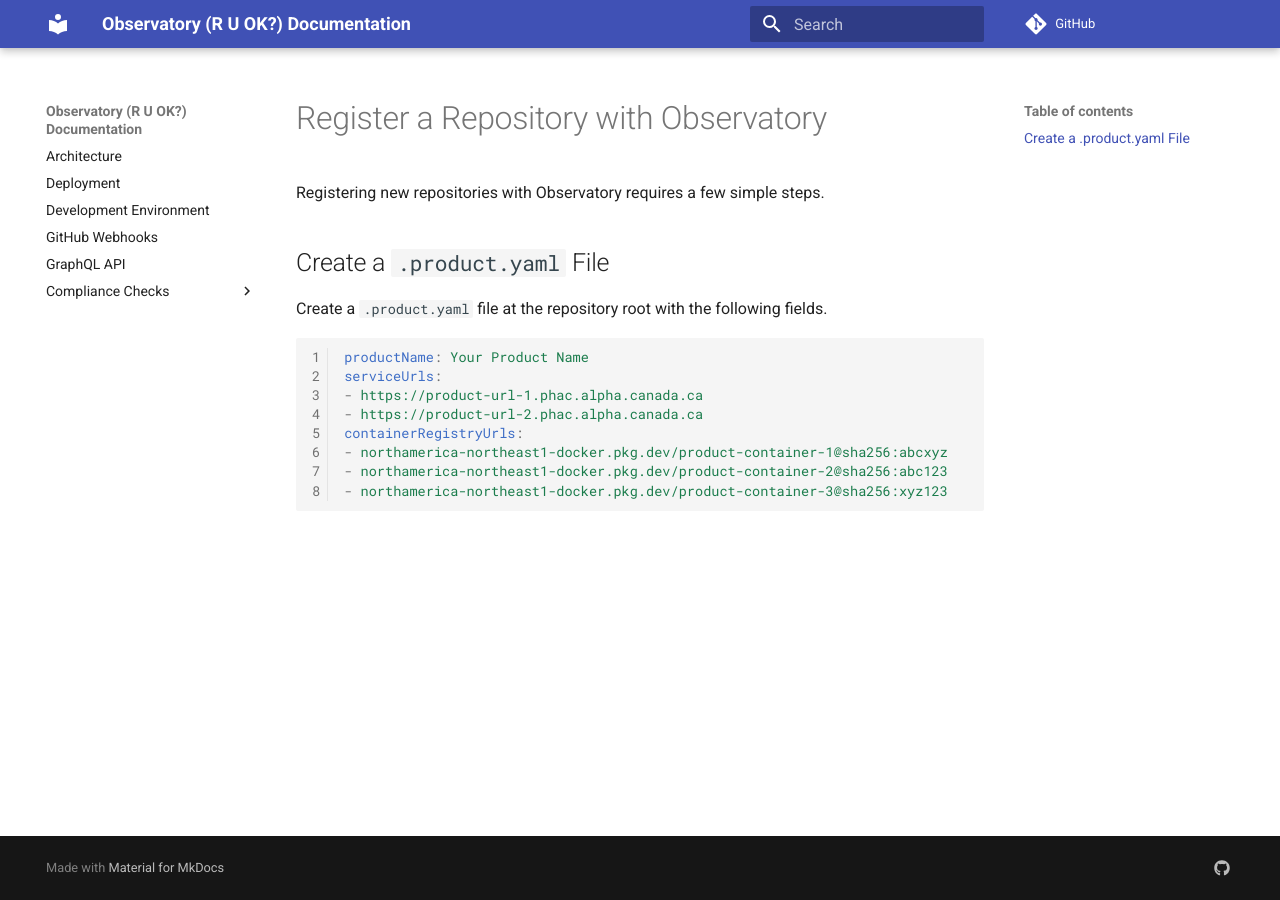
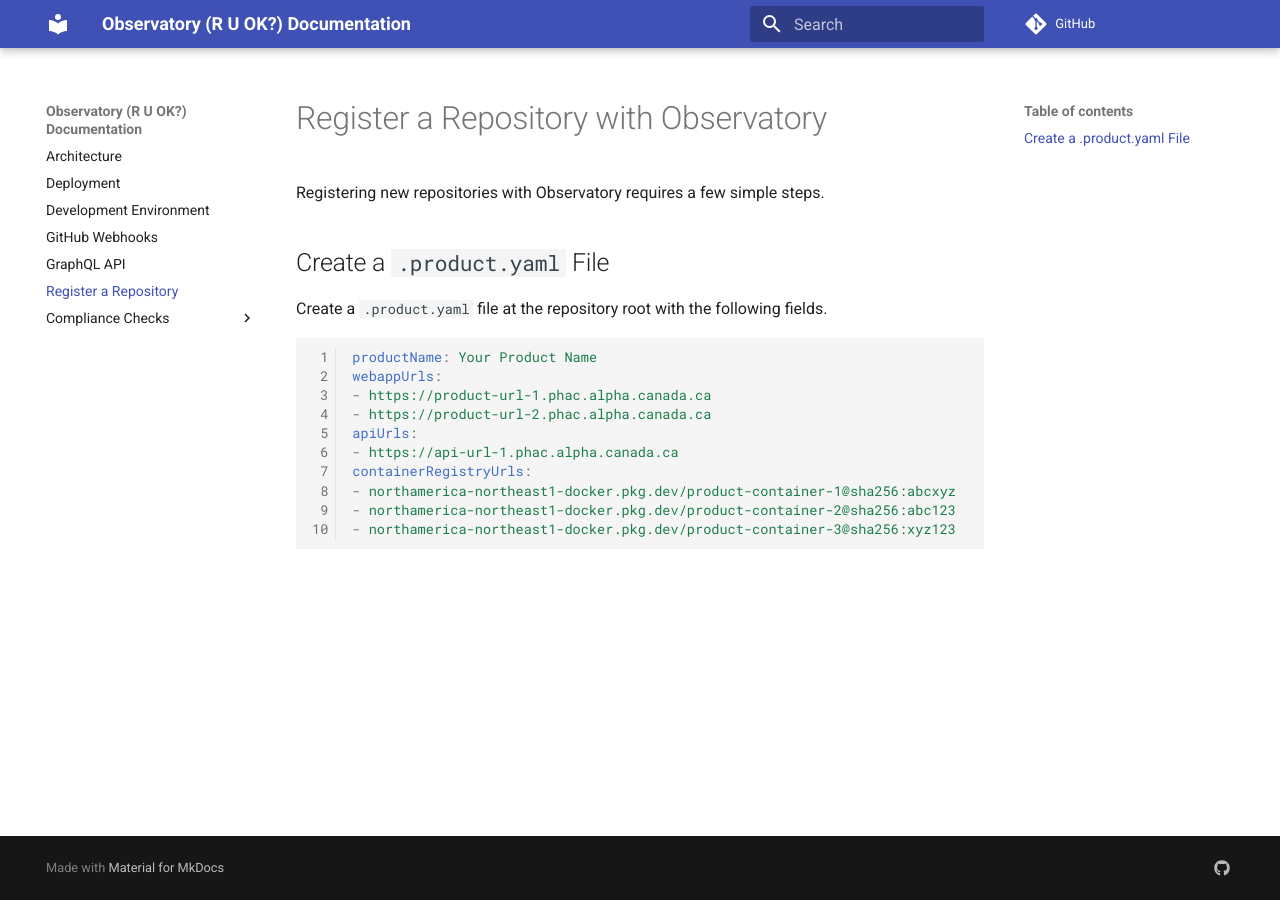
Before and after one commit to SiddharthaHaldar/ruok-service-autochecker, an MkDocs documentation site: the page built from docs/register-repository.md, in a window 1280 px wide. Built offline with MkDocs 1.6.1 and Material for MkDocs 9.7.7, drawn with Linux system fonts in a browser that asks for light colours; comment, search, counter and statistics services are not loaded; some of the changed lines change nothing that is shown.

Commit message:
feat(docs): register-repository.md

````diff
--- a/docs/register-repository.md
+++ b/docs/register-repository.md
@@ -8,9 +8,11 @@ Create a `.product.yaml` file at the repository root with the following fields.
 
 ```yaml
 productName: Your Product Name
-serviceUrls:
+webappUrls:
 - https://product-url-1.phac.alpha.canada.ca
 - https://product-url-2.phac.alpha.canada.ca
+apiUrls:
+- https://api-url-1.phac.alpha.canada.ca
 containerRegistryUrls:
 - northamerica-northeast1-docker.pkg.dev/product-container-1@sha256:abcxyz
 - northamerica-northeast1-docker.pkg.dev/product-container-2@sha256:abc123
--- a/mkdocs.yaml
+++ b/mkdocs.yaml
@@ -30,5 +30,6 @@ nav:
   - Development Environment: development-environment.md
   - GitHub Webhooks: github-webhooks.md
   - GraphQL API: graphql-api.md
+  - Register a Repository: register-repository.md
   - Compliance Checks:
     - Overview: checks/overview.md
````
